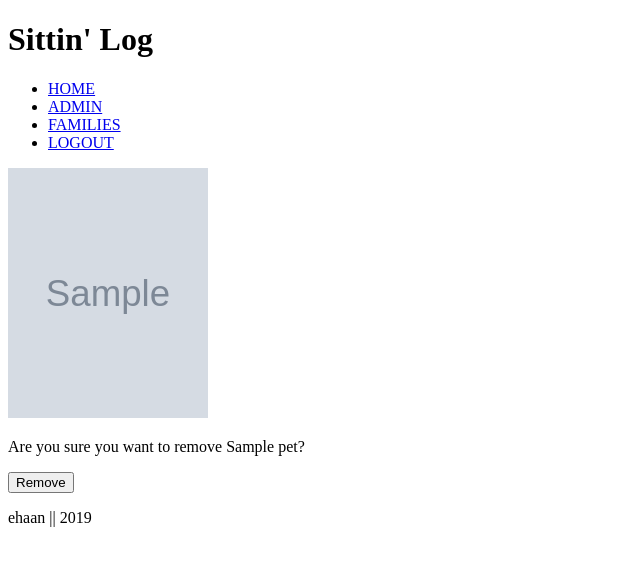
After one commit to EvyHaan/sittin_log, a Django app: page /profile/pet/1/remove in a window 1280 px wide. The commit adds this page. Shown: the top 566 px of the page, without its empty margins (0-640 px from the left). Run offline with Django 3.2, Linux system fonts and the light colour scheme; a user stored in the database is signed in; tables that the repository leaves empty hold one stand-in row (values such as "Sample post"); grey boxes marked "Sample" are stand-in pictures; parts of the project's set-up code (start-up, migrations or seed data) failed here and were passed over.

Commit message:
family and pet delete views both functioning

```diff
--- a/sittin_log_app/templates/family_detail.html
+++ b/sittin_log_app/templates/family_detail.html
@@ -28,4 +28,6 @@ Sittin' Log - {{ family.family_name }}
 <p>{{ family.vet_phone }}</p>
 <p>{{ family.vet_address }}</p>
 
+<a href="{% url 'family_delete' family.id %}">Remove</a>
+
 {% endblock content %}
--- /dev/null
+++ b/sittin_log_app/templates/pet_delete.html
@@ -0,0 +1,16 @@
+{% extends 'generic/base.html' %}
+
+{% block title %}
+Sittin' Log - REMOVE
+{% endblock title %}
+
+{% block content %}
+
+<form action="" method="POST">
+    {% csrf_token %}
+    <img src="{{ pet.pet_photo_url }}" width=200px height=250px>
+    <p>Are you sure you want to remove {{ pet.pet_name }}?</p>
+    <input type="submit" value="Remove"/>
+</form>
+
+{% endblock content %}
--- a/sittin_log_app/templates/pet_detail.html
+++ b/sittin_log_app/templates/pet_detail.html
@@ -8,10 +8,12 @@ Sittin' Log - DETAILS
 
 <img src="{{ pet.pet_photo_url }}" width=200px height=250px>
 <h2>{{ pet.pet_name }}, {{ pet.age }}</h2>
-<p>{{ pet.family }}</p>
+<p><a href="{% url 'family_detail' pet.family_id %}">{{ pet.family }}</a></p>
 <p>Bio: {{ pet.bio }}</p>
 <p>Feeding: {{ pet.feeding_notes }}</p>
 <p>Care: {{ pet.care_routine }}</p>
 <p>Additional Notes: {{ pet.other_info }}</p>
 
+<a href="{% url 'pet_delete' pet.id %}">Remove</a>
+
 {% endblock content %}
--- a/sittin_log_app/urls.py
+++ b/sittin_log_app/urls.py
@@ -1,10 +1,12 @@
 from django.urls import path
-from .views import PetListView, PetDetailView, FamilyListView, FamilyDetailView
+from .views import PetListView, PetDetailView, PetDeleteView, FamilyListView, FamilyDetailView, FamilyDeleteView
 
 urlpatterns = [
     path('', PetListView.as_view(), name='pet_list'),
     path('pet/<int:pk>',PetDetailView.as_view(), name='pet_detail'),
+    path('pet/<int:pk>/remove', PetDeleteView.as_view(), name='pet_delete'),
 
     path('families/', FamilyListView.as_view(), name='family_list'),
-    path('families/<int:pk>',FamilyDetailView.as_view(), name='family_detail'),
+    path('family/<int:pk>',FamilyDetailView.as_view(), name='family_detail'),
+    path('family/<int:pk>/remove', FamilyDeleteView.as_view(), name='family_delete'),
 ]
--- a/sittin_log_app/views.py
+++ b/sittin_log_app/views.py
@@ -1,6 +1,6 @@
 from django.shortcuts import render
 from django.contrib.auth.mixins import LoginRequiredMixin
-from django.views.generic import ListView, DetailView
+from django.views.generic import ListView, DetailView, DeleteView
 from django.urls import reverse_lazy
 from sittin_log_app.models import Pet, Family
 
@@ -34,6 +34,14 @@ class PetDetailView(LoginRequiredMixin, DetailView):
         return context
 
 
+class PetDeleteView(LoginRequiredMixin, DeleteView):
+
+    template_name = './pet_delete.html'
+    model = Pet
+    context_object_name = 'pet'
+    success_url = reverse_lazy('pet_list')
+
+
 # Family Views
 class FamilyListView(LoginRequiredMixin, ListView):
 
@@ -45,6 +53,7 @@ class FamilyListView(LoginRequiredMixin, ListView):
 
     def get_queryset(self):
         return Family.objects.filter(user_id=self.request.user.id)
+
 
 class FamilyDetailView(LoginRequiredMixin, DetailView):
 
@@ -60,3 +69,11 @@ class FamilyDetailView(LoginRequiredMixin, DetailView):
         context = super().get_context_data(**kwargs)
         context['family'] = Family.objects.get(pk=self.kwargs['pk'])
         return context
+
+
+class FamilyDeleteView(LoginRequiredMixin, DeleteView):
+
+    template_name = './family_delete.html'
+    model = Family
+    context_object_name = 'family'
+    success_url = reverse_lazy('family_list')
```
Also changed, not shown: sittin_log_app/templates/family_delete.html (added, +15 -0 lines).
